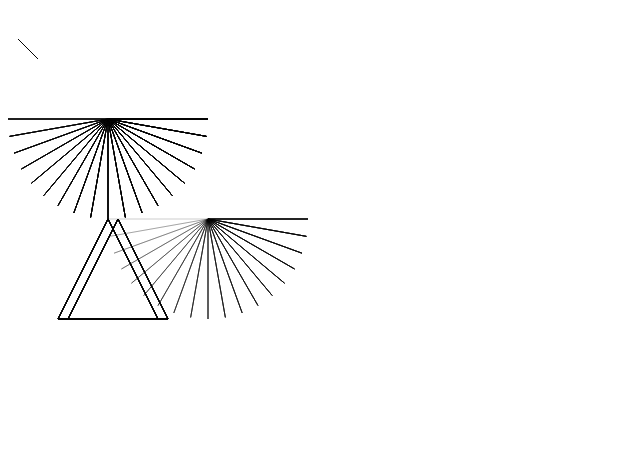
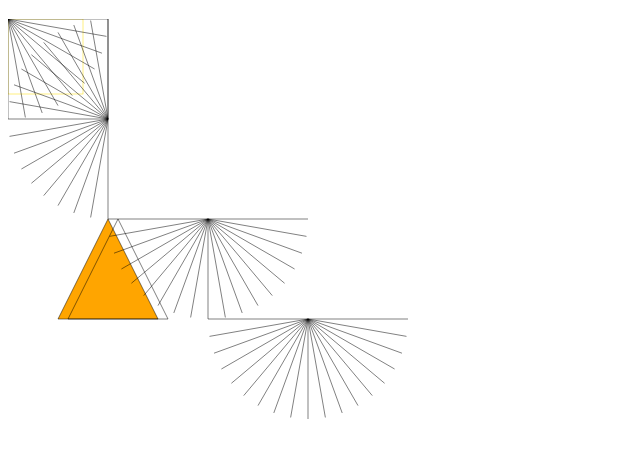
Before and after one commit to ajlopez/AjDrawJs, a plain HTML site: page test/canvas.html in a window 1280 px wide. Shown: the part 61-516 px from the top of the page, without its empty margins (0-640 px from the left). Drawn offline with Linux system fonts and the light colour scheme.

Commit message:
Line refactoring to fluent Composite refactoring to fluent Each transformation creates a new object

```diff
--- a/src/ajdraw.js
+++ b/src/ajdraw.js
@@ -54,28 +54,38 @@ AjDraw = function() {
 	}
 
 	Line.prototype.translate = function(move) {
-		this.from = this.from.translate(move);
-		this.to = this.to.translate(move);
+		return new Line(
+			this.from.translate(move),
+			this.to.translate(move)
+		);
 	}
 
 	Line.prototype.resize = function(ratio) {
-		this.from = this.from.resize(ratio);
-		this.to = this.to.resize(ratio);
+		return new Line(
+			this.from.resize(ratio),
+			this.to.resize(ratio)
+		);
 	}
 
 	Line.prototype.horizontalResize = function(ratio) {
-		this.from = this.from.horizontalResize(ratio);
-		this.to = this.to.horizontalResize(ratio);
+		return new Line(
+			this.from.horizontalResize(ratio),
+			this.to = this.to.horizontalResize(ratio)
+		);
 	}
 
 	Line.prototype.verticalResize = function(ratio) {
-		this.from = this.from.verticalResize(ratio);
-		this.to = this.to.verticalResize(ratio);
+		return new Line(
+			this.from.verticalResize(ratio),
+			this.to.verticalResize(ratio)
+		);
 	}
 
 	Line.prototype.rotate = function(degrees) {
-		this.from = this.from.rotate(degrees);
-		this.to = this.to.rotate(degrees);
+		return new Line(
+			this.from.rotate(degrees),
+			this.to.rotate(degrees)
+		);
 	}
 
 	Line.prototype.draw = function(image) {
@@ -86,55 +96,61 @@ AjDraw = function() {
 		return new Line(this.from, this.to);
 	}
 
-	function Composite() {
-		var elements = [];
+	function Composite(elements) {
+		this.elements = elements;
 
-		function line(from, to) {
-			add(new Line(from, to));
+		if (this.elements == undefined)
+			this.elements = [];
 	}
 
-		function add(element)
-		{
-			elements.push(element);
+	Composite.prototype.line = function (from, to) {
+		this.add(new Line(from, to));
+		return this;
 	}
 
-		function draw(image) {
-			for (var n in elements)
-				elements[n].draw(image);
+	Composite.prototype.add = function (element) {
+		this.elements.push(element);
 	}
 
-		function rotate(degrees) {
-			for (var n in elements)
-				elements[n].rotate(degrees);
+	Composite.prototype.draw = function (image) {
+		for (var n in this.elements)
+			this.elements[n].draw(image);
 	}
 
-		function translate(move) {
-			for (var n in elements)
-				elements[n].translate(move);
+	Composite.prototype.rotate = function (degrees) {
+		var newelements = [];
+
+		for (var n in this.elements)
+			newelements.push(this.elements[n].rotate(degrees));
+
+		return new Composite(newelements);
 	}
 
-		function translateHorizontal(move) {
-			for (var n in elements)
-				elements[n].translate(move);
+	Composite.prototype.translate = function (move) {
+		var newelements = [];
+
+		for (var n in this.elements)
+			newelements.push(this.elements[n].translate(move));
+
+		return new Composite(newelements);
 	}
 
-		function clone() {
-			var newobj = new Composite();
+	Composite.prototype.translateHorizontal = function (move) {
+		var newelements = [];
 
-			for (var n in elements)
-				newobj.add(elements[n].clone());
+		for (var n in this.elements)
+			newelements.push(this.elements[n].translate(move));
 
-			return newobj;
+		return new Composite(newelements);
 	}
 
-		this.line = line;
-		this.add = add;
-		this.draw = draw;
-		this.translate = translate;
-		this.clone = clone;
-		this.rotate = rotate;
+	Composite.prototype.clone = function () {
+		var newelements = [];
 
-		this.elements = function() { return elements; }
+		for (var n in this.elements)
+			newelements.push(this.elements[n].clone());
+
+		return new Composite(newelements);
 	}
 
 	function Image(ctx) {
@@ -150,8 +166,6 @@ AjDraw = function() {
 
 			lastx = x2;
 			lasty = y2;
-
-			ctx.stroke();
 		}
 
 		this.drawLine = drawLine;
--- a/test/canvas.html
+++ b/test/canvas.html
@@ -14,14 +14,21 @@
         var canvas = document.getElementById('canvas');
         var ctx = canvas.getContext("2d");
 
-		ctx.lineWidth = 0.2;
+		ctx.lineWidth = 0.5;
 
 //		ctx.beginPath();
+		ctx.save();
+		ctx.fillStyle = "orange";
 		ctx.moveTo(100, 200);
         ctx.lineTo(50, 300);
         ctx.lineTo(150, 300);
         ctx.lineTo(100, 200);
-		ctx.stroke();
+		ctx.fill();
+
+ctx.strokeStyle = '#FD0';
+ctx.strokeRect(0,0,75,75);
+
+		ctx.restore();
 
 		ctx.moveTo(110, 200);
         ctx.lineTo(60, 300);
@@ -42,23 +49,21 @@
 		var ln2;
 
 		for (var k = 0; k <= 180; k += 10) {
-			ln2 = ln.clone();
-			ln2.rotate(k);
-			d.add(ln2);
+			d.add(ln.rotate(k));
 		}
 
-		d.translate(p(100, 100));
+		ctx.beginPath();
 
 		d.draw(image);
+		ctx.save();
+		ctx.strokeStyke = "orange";
+		d.translate(p(200, 200)).draw(image);
+		ctx.restore();
+		d.translate(p(300, 300)).draw(image);
+		d.rotate(90).translate(p(100, 100)).draw(image);
 
-		d = d.clone();
-		d.translate(p(100, 100));
-
-		d.draw(image);
-
-		//d.rotate(90);
-		//d.translate(p(50, 50));
-		//d.draw(image);
+		ctx.closePath();
+		ctx.stroke();
 	};
 
 	function p(x, y) {
```
Also changed, not shown: test/index.html (+19 -9 lines). Lines whose indentation alone changed are shown as unchanged.
